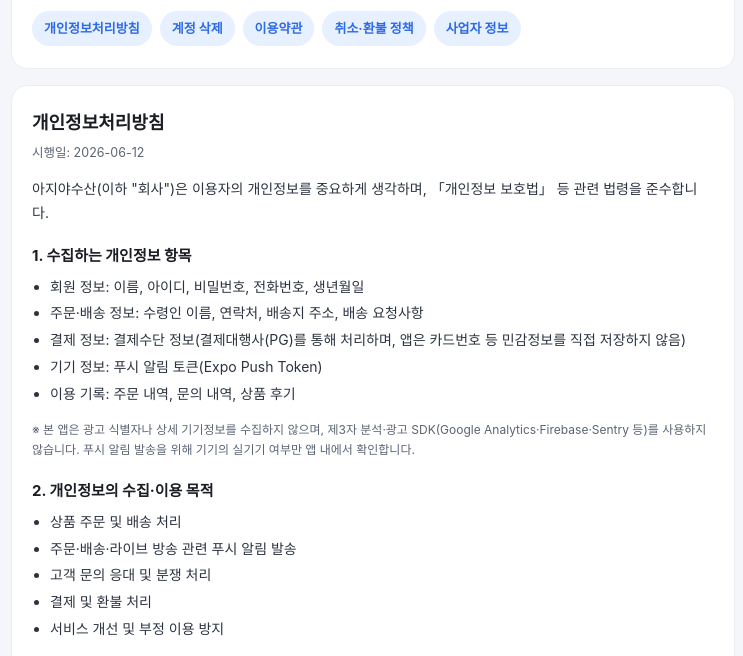
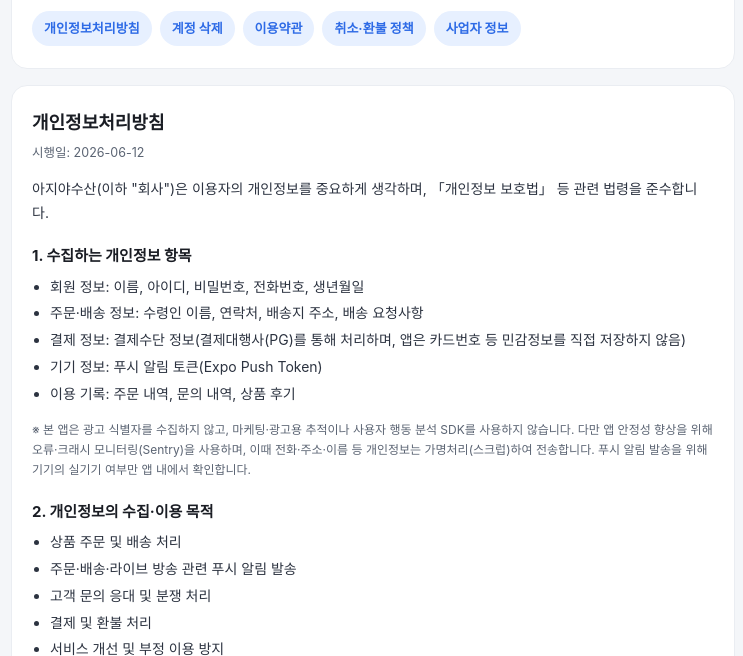
Before and after one commit to chan123hy/ajiya-policy, a plain HTML site: page index.html in a window 1280 px wide. Shown: the part 119-775 px from the top of the page, without its empty margins (267-1010 px from the left). Drawn offline with Linux system fonts and the light colour scheme.

Commit message:
docs: 개인정보처리방침 Sentry 문구 정정 (모순 제거)
1항 주석의 Sentry 미사용 표현이 5항 처리위탁(Sentry)과 충돌하던 것을
실제(오류·크래시 모니터링 사용, PII 스크럽)와 일치하도록 수정.
Play 데이터 안전 양식과 방침 일치 목적.

Co-Authored-By: Claude Opus 4.8 (1M context) <noreply@anthropic.com>

```diff
--- a/index.html
+++ b/index.html
@@ -61,7 +61,7 @@
         <li>기기 정보: 푸시 알림 토큰(Expo Push Token)</li>
         <li>이용 기록: 주문 내역, 문의 내역, 상품 후기</li>
       </ul>
-      <p class="note">※ 본 앱은 광고 식별자나 상세 기기정보를 수집하지 않으며, 제3자 분석·광고 SDK(Google Analytics·Firebase·Sentry 등)를 사용하지 않습니다. 푸시 알림 발송을 위해 기기의 실기기 여부만 앱 내에서 확인합니다.</p>
+      <p class="note">※ 본 앱은 광고 식별자를 수집하지 않고, 마케팅·광고용 추적이나 사용자 행동 분석 SDK를 사용하지 않습니다. 다만 앱 안정성 향상을 위해 오류·크래시 모니터링(Sentry)을 사용하며, 이때 전화·주소·이름 등 개인정보는 가명처리(스크럽)하여 전송합니다. 푸시 알림 발송을 위해 기기의 실기기 여부만 앱 내에서 확인합니다.</p>
 
       <h3>2. 개인정보의 수집·이용 목적</h3>
       <ul>
```
Also changed, not shown: company/index.html (+1 -1 lines).
